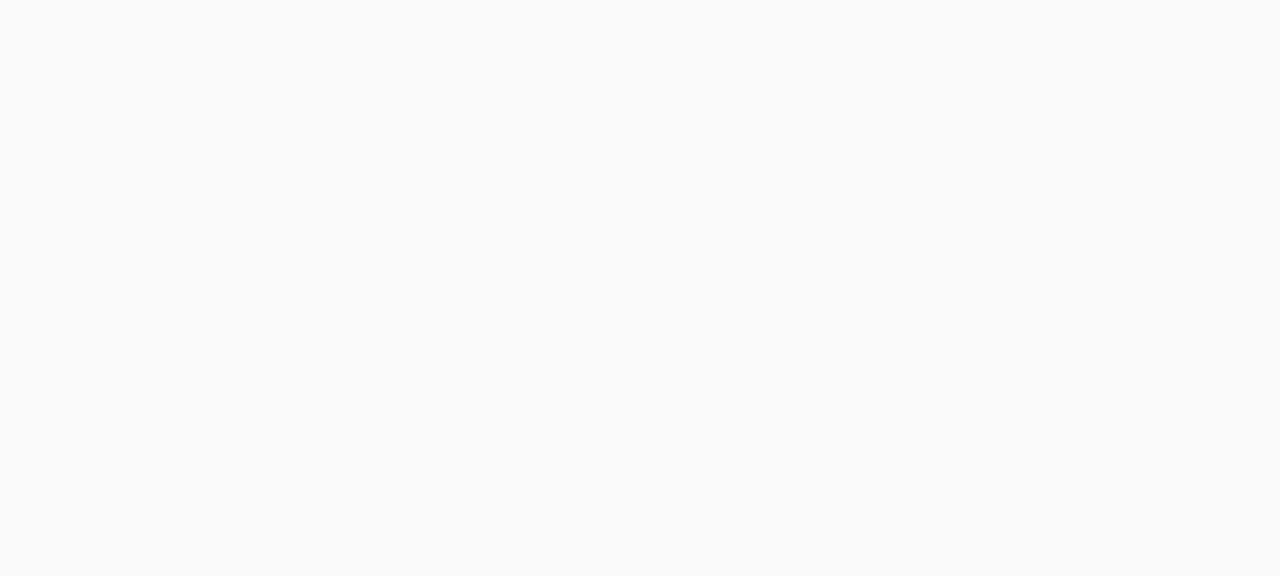
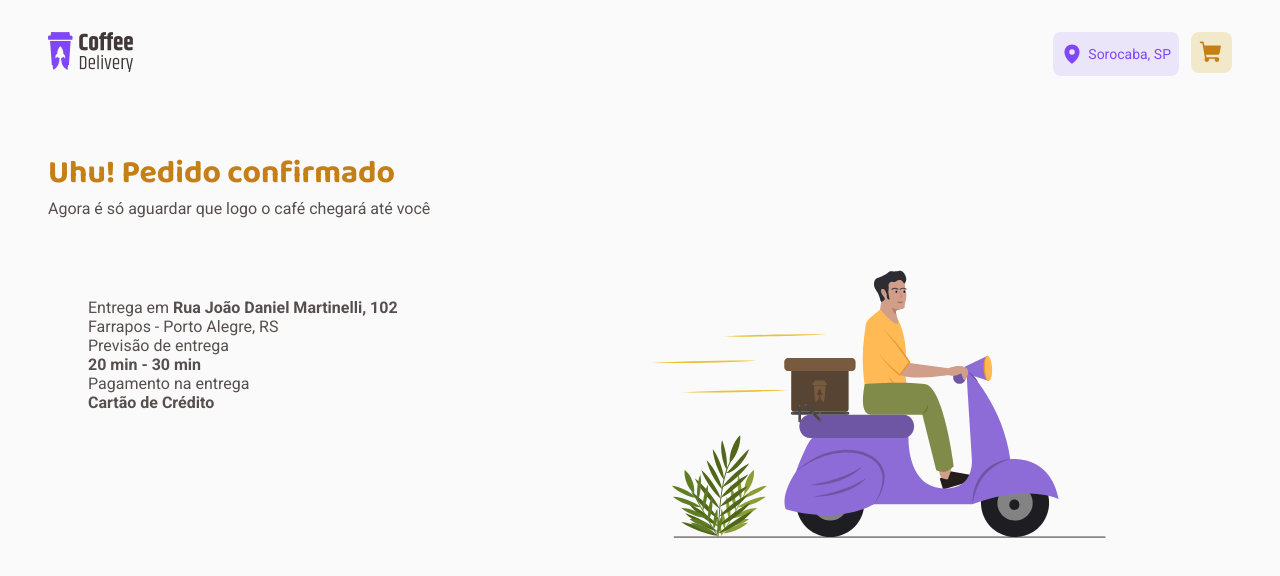
Before and after one commit to AlanJhonatan/ignite-reactjs-challenge-coffee-delivery, a React (Vite) app: page /success in a window 1280 px wide. Before the commit this address had no page. Shown: the top 576 px of the page. Built offline with nearby package versions, Linux system fonts and the light colour scheme.

Commit message:
feat: add Success layout

```diff
--- a/src/Router.tsx
+++ b/src/Router.tsx
@@ -2,6 +2,7 @@ import { Route, Routes } from 'react-router-dom'
 import { Home } from './pages/Home'
 import { Checkout } from './pages/Checkout'
 import { DefaultLayout } from './Layout'
+import { Success } from './pages/Success'
 
 export function Router() {
   return (
@@ -9,6 +10,7 @@ export function Router() {
       <Route path="/" element={<DefaultLayout />}>
         <Route path="/" element={<Home />} />
         <Route path="/checkout" element={<Checkout />} />
+        <Route path="/success" element={<Success />} />
       </Route>
     </Routes>
   )
--- /dev/null
+++ b/src/pages/Success/index.tsx
@@ -0,0 +1,31 @@
+import { SuccessHeader, SuccessContainer, SuccessInfos } from './styles'
+
+import deliveryImage from '../../assets/delivery-image.svg'
+
+export function Success() {
+  return (
+    <SuccessContainer>
+      <SuccessHeader>
+        <h1>Uhu! Pedido confirmado</h1>
+        <p>Agora é só aguardar que logo o café chegará até você</p>
+      </SuccessHeader>
+
+      <SuccessInfos>
+        <p>
+          Entrega em <strong>Rua João Daniel Martinelli, 102</strong>
+        </p>
+        <p>Farrapos - Porto Alegre, RS</p>
+
+        <p>Previsão de entrega</p>
+        <p>
+          <strong>20 min - 30 min</strong>
+        </p>
+        <p>Pagamento na entrega</p>
+        <p>
+          <strong>Cartão de Crédito</strong>
+        </p>
+      </SuccessInfos>
+      <img src={deliveryImage} alt="" />
+    </SuccessContainer>
+  )
+}
--- /dev/null
+++ b/src/pages/Success/styles.ts
@@ -0,0 +1,22 @@
+import styled from 'styled-components'
+
+export const SuccessContainer = styled.div`
+  margin-top: 2.5rem;
+  display: grid;
+  grid-template-columns: 1fr 1fr;
+`
+
+export const SuccessHeader = styled.div`
+  margin-bottom: 2.5rem;
+  grid-column: span 2;
+
+  h1 {
+    color: ${(props) => props.theme['yellow-dark']};
+  }
+`
+export const SuccessInfos = styled.div`
+  padding: 2.5rem;
+  border-radius: 6px 36px;
+
+  background-color: linear-gradient(#dbac2c, #8047f8);
+`
```
Also changed, not shown: src/assets/delivery-image.svg (added).
